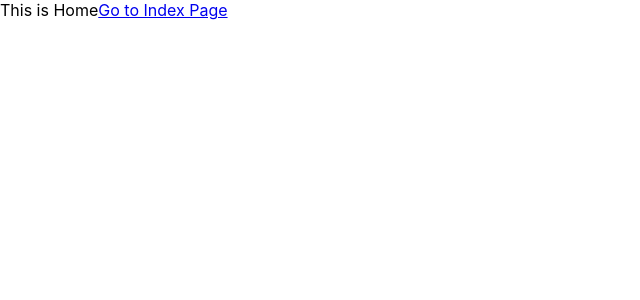
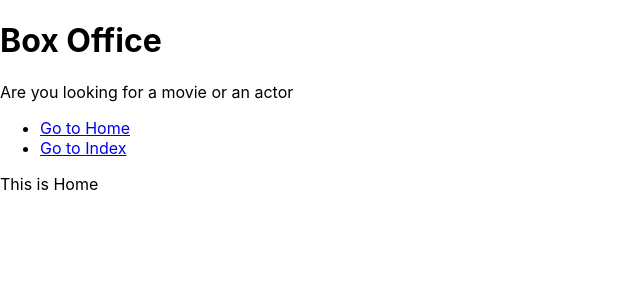
Before and after one commit to Akif90/BoxOffice, a React (Create React App) app: page / in a window 1280 px wide. Shown: the top 300 px of the page, without its empty margins (0-640 px from the left). Built offline with nearby package versions, Linux system fonts and the light colour scheme.

Commit message:
Added layout management and created title

```diff
--- a/src/App.jsx
+++ b/src/App.jsx
@@ -1,7 +1,8 @@
 import React from 'react';
 import { Switch, Route } from 'react-router-dom';
-import Nav from './components/Nav';
+// import Nav from './components/Nav';
 import Home from './pages/Home';
+import Content from './pages/Content';
 
 function App() {
   return (
@@ -11,9 +12,8 @@ function App() {
       </Route>
       {/* we are using exact so that react routes exactlty acc to the path specified */}
       {/* we could use exact={true} or just exact in react  */}
-      <Route exact path="/index">
-        <Nav />
-        OH you are here now
+      <Route exact path="/content">
+        <Content />
       </Route>
       {/* The last route works only when the all the other fails to work
       so it is basically used for rendering error message page like 404 not found */}
--- /dev/null
+++ b/src/components/MainPageLayout.jsx
@@ -0,0 +1,19 @@
+import React from 'react';
+import Nav from './Nav';
+import Title from './Title';
+
+const MainPageLayout = ({ children }) => {
+  console.log(children);
+  return (
+    <div>
+      <Title
+        title="Box Office"
+        subtitle="Are you looking for a movie or an actor"
+      />
+      <Nav />
+      {children}
+    </div>
+  );
+};
+
+export default MainPageLayout;
--- a/src/components/Nav.jsx
+++ b/src/components/Nav.jsx
@@ -3,7 +3,7 @@ import { Link } from 'react-router-dom';
 
 const LINKS = [
   { to: '/', text: 'Home' },
-  { to: '/index', text: 'Index' },
+  { to: '/content', text: 'Index' },
 ];
 const Nav = () => {
   return (
--- /dev/null
+++ b/src/components/Title.jsx
@@ -0,0 +1,12 @@
+import React from 'react';
+
+const Title = ({ title, subtitle }) => {
+  return (
+    <div>
+      <h1>{title}</h1>
+      <p>{subtitle}</p>
+    </div>
+  );
+};
+
+export default Title;
--- /dev/null
+++ b/src/pages/Content.jsx
@@ -0,0 +1,8 @@
+import React from 'react';
+import MainPageLayout from '../components/MainPageLayout';
+
+const Content = () => {
+  return <MainPageLayout>This is the Content</MainPageLayout>;
+};
+
+export default Content;
--- a/src/pages/Home.jsx
+++ b/src/pages/Home.jsx
@@ -1,14 +1,12 @@
 import React from 'react';
-import { Link } from 'react-router-dom';
+import MainPageLayout from '../components/MainPageLayout';
+// import { Link } from 'react-router-dom';
 
 const Home = () => {
   return (
-    <div>
-      This is Home
-      <Link exact to="/index">
-        Go to Index Page
-      </Link>
-    </div>
+    <MainPageLayout>
+      <div>This is Home</div>{' '}
+    </MainPageLayout>
   );
 };
 
```
Also changed, not shown: src/pages/Index.jsx (deleted, +0 -7 lines).
